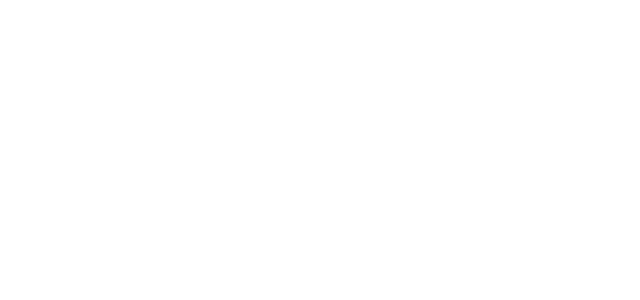
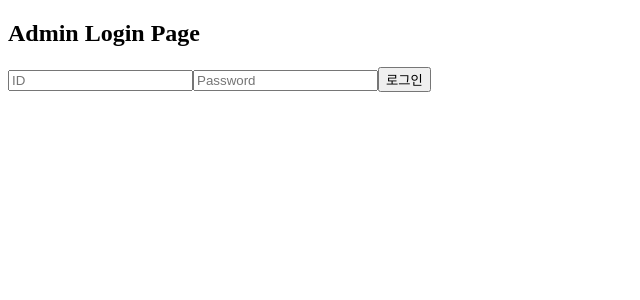
Before and after one commit to ggm77/nowcat-frontend, a React (Vite) app: page /admin/login in a window 1280 px wide. Before the commit this address had no page. Shown: the top 300 px of the page, without its empty margins (0-640 px from the left). Built offline with nearby package versions, Linux system fonts and the light colour scheme.

Commit message:
feat: 어드민 로그인 페이지 추가 및 JWT로 인증방식 변경

```diff
--- a/src/App.tsx
+++ b/src/App.tsx
@@ -1,6 +1,7 @@
 import { BrowserRouter, Routes, Route } from 'react-router-dom'
 import Home from './pages/Home';
-import Admin from './pages/Admin';
+import Admin from './pages/admin/Admin';
+import Login from './pages/admin/Login';
 
 function App() {
 
@@ -8,7 +9,11 @@ function App() {
     <BrowserRouter>
       <Routes>
         <Route path="/" element={<Home />} />
-        <Route path="/admin" element={<Admin />} />
+
+        <Route path="/admin">
+          <Route index element={<Admin />} />
+          <Route path="login" element={<Login />} />
+        </Route>
       </Routes>
     </BrowserRouter>
   )
--- /dev/null
+++ b/src/components/AuthorizedImage.tsx
@@ -0,0 +1,44 @@
+import { useState, useEffect } from 'react';
+import api from '../api/api';
+
+interface AuthorizedImageProps {
+    imageId: number;
+    accessToken: string;
+    style?: React.CSSProperties;
+}
+
+const AuthorizedImage = ({ imageId, accessToken, style }: AuthorizedImageProps) => {
+    const [imgSrc, setImgSrc] = useState<string>('');
+
+    useEffect(() => {
+        const fetchImage = async () => {
+            try {
+                const response = await api.get(`/admin/images/${imageId}`, {
+                    headers: {
+                        'Authorization': `Bearer ${accessToken}`,
+                    },
+                    responseType: 'blob', // 데이터를 binary(blob) 형태로 받음
+                });
+
+                // 받아온 blob 데이터를 URL로 변환
+                const url = URL.createObjectURL(response.data);
+                setImgSrc(url);
+            } catch (error) {
+                console.error('이미지 로드 실패:', error);
+            }
+        };
+
+        if (imageId && accessToken) {
+            fetchImage();
+        }
+
+        // 컴포넌트가 언마운트될 때 메모리 해제 (중요!)
+        return () => {
+            if (imgSrc) URL.revokeObjectURL(imgSrc);
+        };
+    }, [imageId, accessToken]);
+
+    return imgSrc ? <img src={imgSrc} style={style} alt="admin-check" /> : <span>Loading...</span>;
+};
+
+export default AuthorizedImage;
--- a/src/pages/Admin.tsx
+++ b/src/pages/admin/Admin.tsx
@@ -1,5 +1,7 @@
-import { useState, type ChangeEvent } from 'react';
-import api from '../api/api';
+import { useState } from 'react';
+import { useNavigate } from 'react-router-dom';
+import api from '../../api/api';
+import AuthorizedImage from '../../components/AuthorizedImage';
 
 interface ImageResponse {
     id: number;
@@ -9,19 +11,20 @@ interface ImageResponse {
 
 function Admin() {
 
-    const [adminSecretKey, setAdminSecretKey] = useState<string>("");
-
+    const [accessToken, setAccessToken] = useState<string>(localStorage.getItem('accessToken') || '');
     const [notConfirmedImages, setNotConfirmedImages] = useState<ImageResponse[]>([]);
-
-    const handleAdminSecretKeyChange = (e: ChangeEvent<HTMLInputElement>) => {
-        setAdminSecretKey(e.target.value);
-    }
+    const navigate = useNavigate();
 
     const getNotConfirmedImages = async () => {
         try {
+            if(!accessToken || accessToken === '') {
+                alert('관리자 로그인이 필요합니다.');
+                return;
+            }
+
             const response = await api.get('/admin/images?confirmed=false', {
                 headers: {
-                    'Admin-Secret-Key': adminSecretKey,
+                    'Authorization': 'Bearer ' + accessToken,
                 },
             });
             setNotConfirmedImages(response.data.images);
@@ -33,9 +36,15 @@ function Admin() {
 
     const confirmImage = async (imageId: number) => {
         try {
+
+            if(!accessToken || accessToken === '') {
+                alert('관리자 로그인이 필요합니다.');
+                return;
+            }
+
             await api.post(`/admin/images/${imageId}/confirmation`, {imageId}, {
                 headers: {
-                    'Admin-Secret-Key': adminSecretKey,
+                    'Authorization': 'Bearer ' + accessToken,
                 },
             });
             alert('이미지 컨펌 성공!');
@@ -44,11 +53,18 @@ function Admin() {
         }
     }
 
+    const handleLogout = () => {
+        localStorage.removeItem('accessToken');
+        localStorage.removeItem('refreshToken');
+        setAccessToken('');
+        alert('로그아웃 되었습니다.');
+        navigate('/admin/login', { replace: false });
+    }
+
     return (
         <div>
             <div>
-                <p>관리자 비밀 키</p>
-                <input type="password" value={adminSecretKey} onChange={handleAdminSecretKeyChange} placeholder='관리자 비밀 키를 입력하세요' />
+                <button onClick={handleLogout}>로그아웃</button>
             </div>
             <div style={{"display": "flex"}}>
                 <p>컨펌 안된 이미지들</p>
@@ -68,6 +84,11 @@ function Admin() {
                             <span><strong>ID:</strong> {image.id}</span>
                             <span><strong>파일명:</strong> {image.name}</span>
                             <span><strong>생성일:</strong> {image.createdAt}</span>
+                            <span><AuthorizedImage
+                                imageId={image.id}
+                                accessToken={accessToken}
+                                style={{ width: '25px', height: '25px'}}
+                            /></span>
                             <button onClick={() => confirmImage(image.id)}>컨펌</button>
                         </li>
                     ))}
--- /dev/null
+++ b/src/pages/admin/Login.tsx
@@ -0,0 +1,53 @@
+import React, { useState } from "react"
+import { useNavigate } from 'react-router-dom';
+import api from '../../api/api';
+
+function Login() {
+
+    const [id, setId] = useState<string>("")
+    const [password, setPassword] = useState<string>("")
+    const navigate = useNavigate();
+
+    const handleLogin = async (e: React.FormEvent) => {
+        e.preventDefault();
+
+        try {
+            const response = await api.post('/admin/auth/login', {
+                id: id,
+                password: password
+            });
+            if (response.status === 200) {
+                console.log('Login successful:', response.data);
+                alert('로그인 성공!');
+                localStorage.setItem('accessToken', response.data.accessToken);
+                localStorage.setItem('refreshToken', response.data.refreshToken);
+                navigate('/admin', { replace: false });
+            }
+        } catch (error) {
+            console.error('Error during login:', error);
+        }
+    }
+
+    return (
+        <div>
+            <h2>Admin Login Page</h2>
+            <form onSubmit={handleLogin}>
+                <input
+                    type="text"
+                    placeholder="ID"
+                    value={id}
+                    onChange={(e) => setId(e.target.value)}
+                />
+                <input
+                    type="password"
+                    placeholder="Password"
+                    value={password}
+                    onChange={(e) => setPassword(e.target.value)}
+                />
+                <button type="submit">로그인</button>
+            </form>
+        </div>
+    )
+}
+
+export default Login
```
